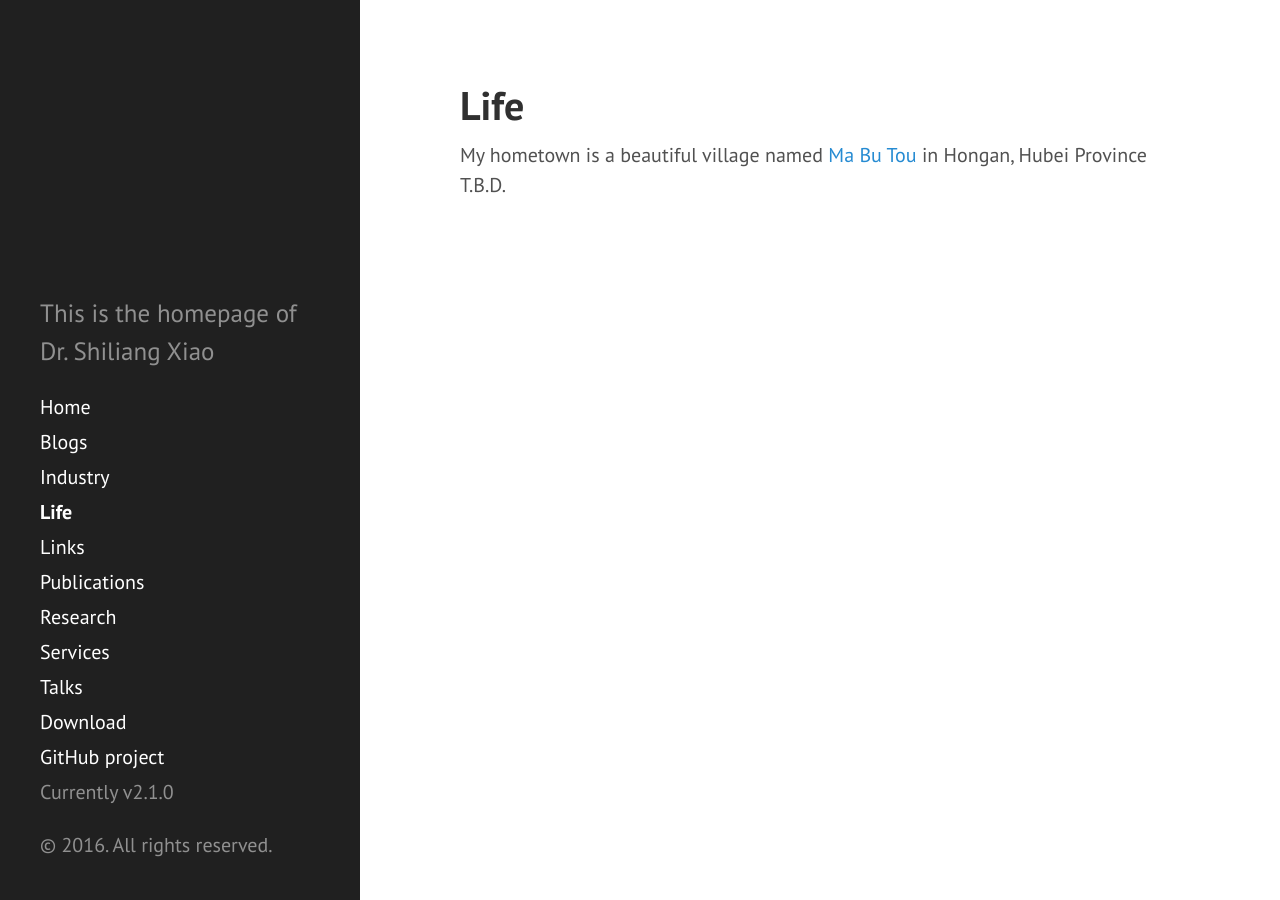
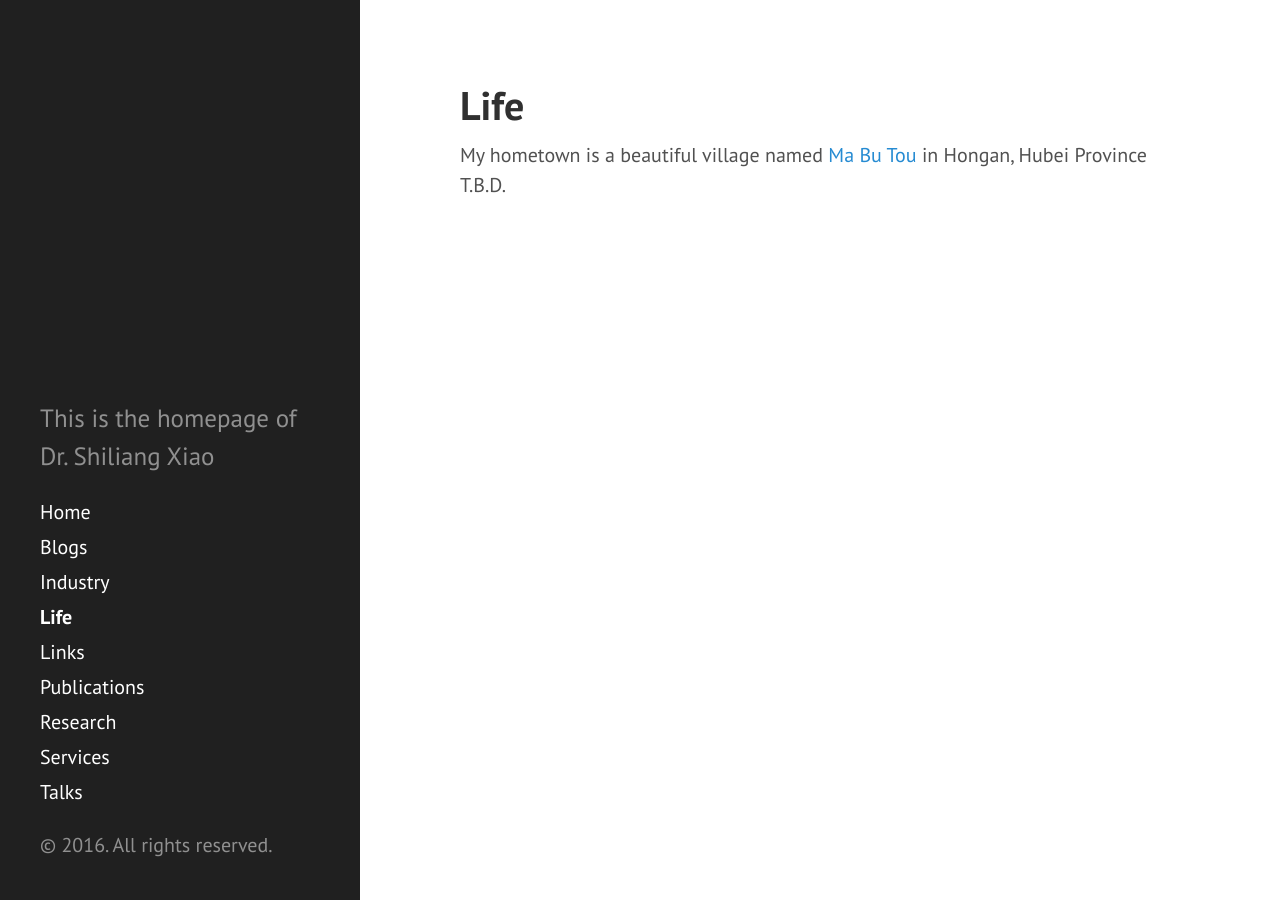
Before and after one commit to slxiao/slxiao.github.io, a Jekyll site: the page built from life.md, in a window 1280 px wide. Built offline with Jekyll 4.4.1, drawn with Linux system fonts in a browser that asks for light colours; Markdown is read by kramdown in place of the engine named in the settings.

```diff
--- a/_includes/sidebar.html
+++ b/_includes/sidebar.html
@@ -26,9 +26,6 @@
         {% endif %}
       {% endfor %}
 
-      <a class="sidebar-nav-item" href="{{ site.github.repo }}/archive/v{{ site.version }}.zip">Download</a>
-      <a class="sidebar-nav-item" href="{{ site.github.repo }}">GitHub project</a>
-      <span class="sidebar-nav-item">Currently v{{ site.version }}</span>
     </nav>
 
     <p>&copy; {{ site.time | date: '%Y' }}. All rights reserved.</p>
--- a/life.md
+++ b/life.md
@@ -3,5 +3,5 @@ layout: page
 title: Life
 ---
 
-My hometown is a beautiful village named [Ma Bu Tou](https://github.com/slxiao/slxiao.github.io/tree/master/data/MyHometownMabutou.pdf) in Hongan, Hubei Province
+My hometown is a beautiful village named [Ma Bu Tou](https://slxiao.github.io/presentations/MyHometownMabutou.pdf) in Hongan, Hubei Province
 T.B.D.
```
Also changed, not shown: 9 other files.
